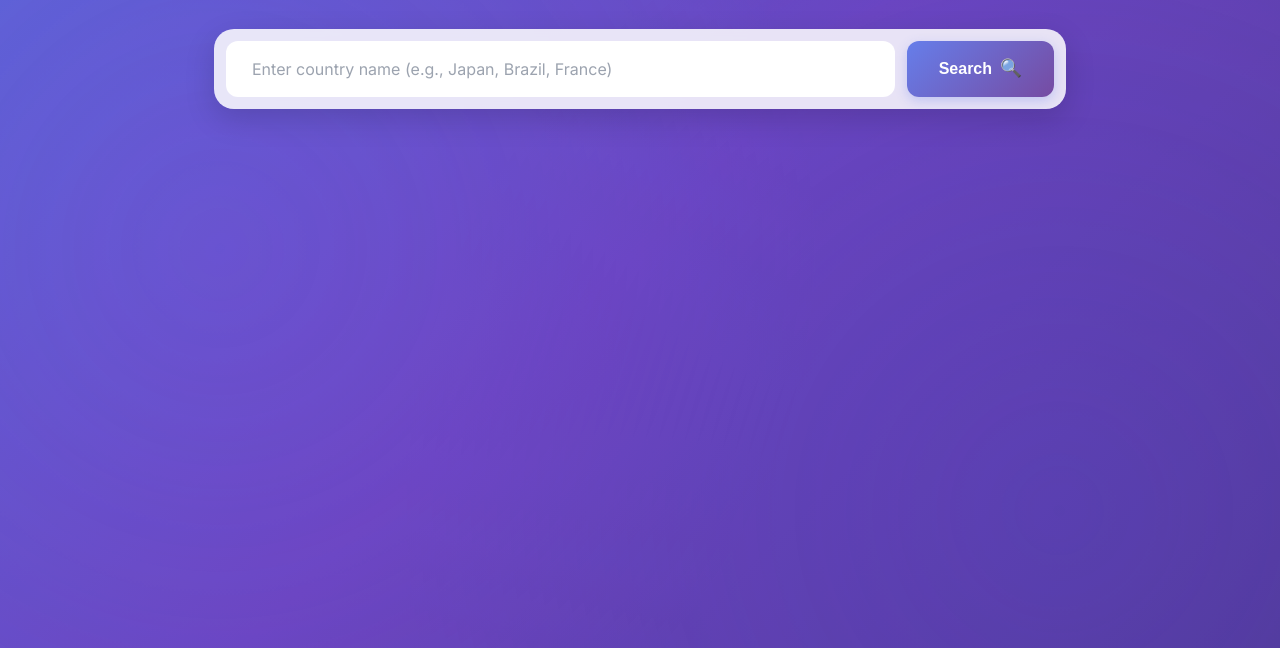
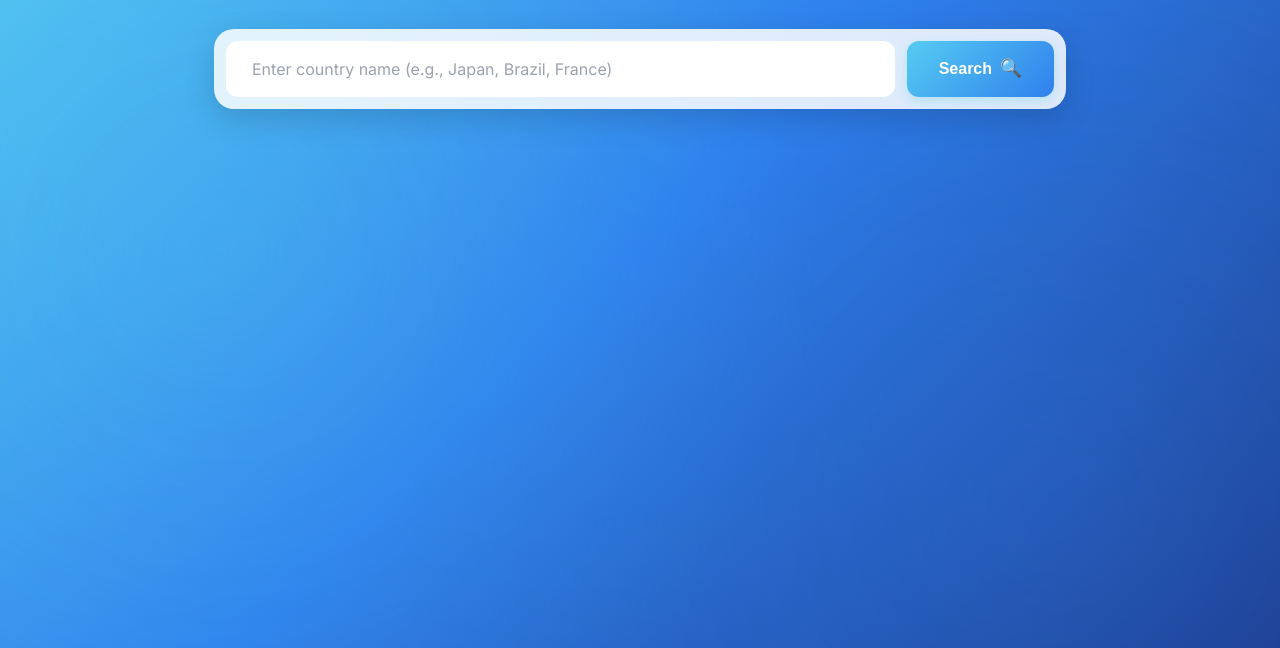
Before and after one commit to Dharaniga23/Globe-explorer, a plain HTML site: page index.html in a window 1280 px wide. Shown: the part 152-800 px from the top of the page. Drawn offline with Linux system fonts and the light colour scheme.

Commit message:
Updated the background theme and improved readability

```diff
--- a/style.css
+++ b/style.css
@@ -58,7 +58,7 @@
 
 body {
     font-family: 'Inter', -apple-system, BlinkMacSystemFont, 'Segoe UI', sans-serif;
-    background: linear-gradient(135deg, #5a67d8 0%, #6b46c1 50%, #553c9a 100%);
+    background: linear-gradient(135deg, #56ccf2 0%, #2f80ed 50%, #1e3a8a 100%);
     background-attachment: fixed;
     min-height: 100vh;
     color: var(--text-primary);
@@ -75,8 +75,8 @@ body::before {
     width: 100%;
     height: 100%;
     background:
-        radial-gradient(circle at 20% 50%, rgba(139, 92, 246, 0.2) 0%, transparent 50%),
-        radial-gradient(circle at 80% 80%, rgba(79, 70, 229, 0.2) 0%, transparent 50%);
+        radial-gradient(circle at 20% 50%, rgba(86, 204, 242, 0.3) 0%, transparent 50%),
+        radial-gradient(circle at 80% 80%, rgba(47, 128, 237, 0.3) 0%, transparent 50%);
     animation: backgroundShift 15s ease infinite;
     pointer-events: none;
     z-index: 0;
@@ -260,7 +260,7 @@ body::before {
     padding: var(--spacing-md) var(--spacing-xl);
     border: none;
     border-radius: var(--radius-md);
-    background: linear-gradient(135deg, var(--primary-color), var(--secondary-color));
+    background: linear-gradient(135deg, #56ccf2, #2f80ed);
     color: white;
     font-size: 1rem;
     font-weight: 600;
@@ -269,12 +269,12 @@ body::before {
     display: flex;
     align-items: center;
     gap: var(--spacing-xs);
-    box-shadow: 0 4px 12px rgba(102, 126, 234, 0.3);
+    box-shadow: 0 4px 12px rgba(86, 204, 242, 0.3);
 }
 
 .search-box button:hover {
     transform: translateY(-2px);
-    box-shadow: 0 6px 20px rgba(102, 126, 234, 0.4);
+    box-shadow: 0 6px 20px rgba(86, 204, 242, 0.4);
 }
 
 .search-box button:active {
@@ -527,7 +527,7 @@ body::before {
 .info-card h4 {
     margin: 0 0 4px;
     color: var(--primary-color);
-    font-size: 0.8rem;
+    font-size: 0.85rem;
     font-weight: 600;
     text-transform: uppercase;
     letter-spacing: 0.5px;
@@ -537,7 +537,7 @@ body::before {
     margin: 0;
     font-weight: 600;
     color: var(--text-primary);
-    font-size: 1.05rem;
+    font-size: 1.1rem;
     word-wrap: break-word;
     line-height: 1.3;
 }
```
